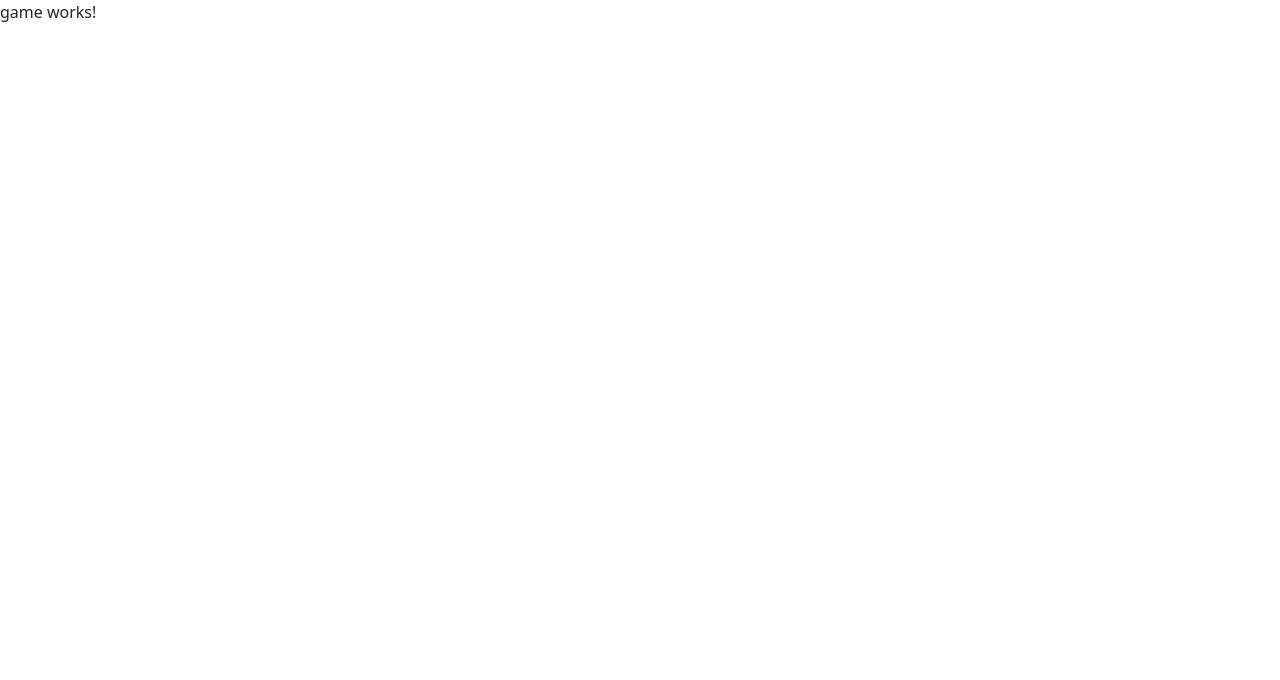
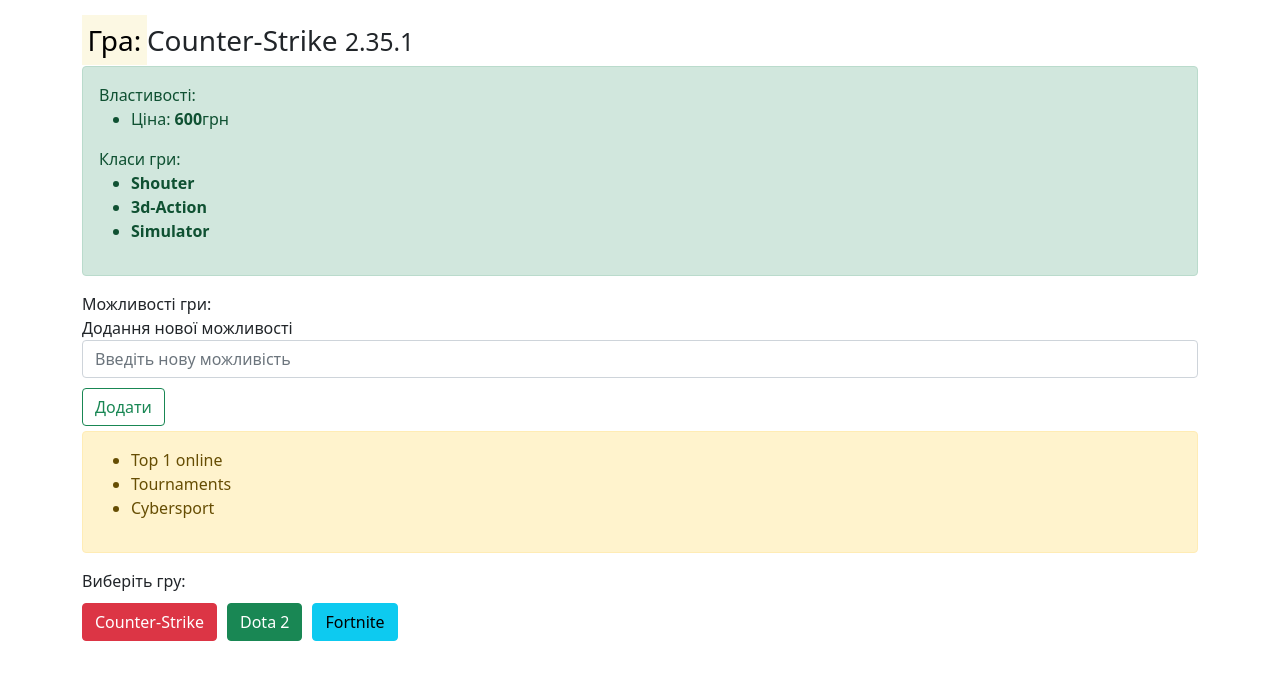
Before and after one commit to Sherma/angularProject, an Angular app: page / in a window 1280 px wide. Shown: the top 680 px of the page. Built offline with nearby package versions, Linux system fonts and the light colour scheme.

Commit message:
add inteface on site

```diff
--- a/src/app/components/game/game.component.css
+++ b/src/app/components/game/game.component.css
@@ -0,0 +1,5 @@
+button{
+  margin-right: 10px;
+  margin-top: 10px;
+  margin-bottom: 5px;
+}
--- a/src/app/components/game/game.component.html
+++ b/src/app/components/game/game.component.html
@@ -1 +1,50 @@
-<p>game works!</p>
+<div class="container">
+  <br />
+  <h3>
+    <mark>Гра:</mark>{{ name }}
+    <small>{{ version }}</small>
+  </h3>
+  <div class="alert alert-success">
+    Властивості:
+    <ul>
+      <li>
+        Ціна: <strong>{{ price }}</strong
+        >грн
+      </li>
+    </ul>
+    Класи гри:
+    <ul>
+      <li>
+        <strong>{{ game_type.ftype }}</strong>
+      </li>
+      <li>
+        <strong>{{ game_type.stype }}</strong>
+      </li>
+      <li>
+        <strong>{{ game_type.ttype }}</strong>
+      </li>
+    </ul>
+  </div>
+  Можливості гри:
+  <form>
+    <div class="form-group">
+<label for="option">Додання нової можливості</label>
+<input type="text" id="option" placeholder="Введіть нову можливість" class="form-control">
+<button type="button" class="btn btn-outline-success">Додати</button>
+    </div>
+  </form>
+  <div class="alert alert-warning">
+    <ul>
+      <li *ngFor="let opt of options">{{ opt }}</li>
+    </ul>
+  </div>
+  Виберіть гру:
+  <br />
+  <button class="btn btn-danger" (click)="gameSelect('cs')">
+    Counter-Strike
+  </button>
+  <button class="btn btn-success" (click)="gameSelect('dota')">Dota 2</button>
+  <button class="btn btn-info" (click)="gameSelect('fortnite')">
+    Fortnite
+  </button>
+</div>
--- a/src/app/components/game/game.component.ts
+++ b/src/app/components/game/game.component.ts
@@ -7,9 +7,71 @@
 })
 export class GameComponent implements OnInit {
 
+    name:string = 'Counter-Strike';
+    price:number = 600;
+    version:string = '2.35.1';
+    game_type!: Game_type;
+    options:string[] | undefined;
+
   constructor() { }
 
   ngOnInit(): void {
+
+this.game_type = {
+  ftype : 'Shouter',
+  stype : '3d-Action',
+  ttype : 'Simulator'
+};
+this.options = ["Top 1 online","Tournaments","Cybersport"];
+  }
+
+  gameSelect(gameName:string){
+    if(gameName=='cs')
+    {
+    this.name = 'Counter-Strike';
+    this.price = 600;
+    this.version = '2.35.1';
+    this.game_type = {
+      ftype : 'Shouter',
+      stype : '3d-Action',
+      ttype : 'Simulator'
+    };
+    this.options = ["Top 1 online","Tournaments","Cybersport"];
+      }
+      else if (gameName == 'dota')
+      {
+        this.name = 'Dota 2';
+        this.price = 100;
+        this.version = '2.00.1';
+        this.game_type = {
+          ftype : 'RPG',
+          stype : '3d-Action',
+          ttype : 'Simulator'
+        };
+        this.options = ["Top 2 online","Tournaments","Cybersport"];
+      }
+      else
+      {
+        this.name = 'Fortnite';
+        this.price = 500;
+        this.version = '1.1.16';
+        this.game_type = {
+          ftype : 'Strategy',
+          stype : '3d-Action',
+          ttype : 'Simulator'
+        };
+        this.options = ["Top 5 online","Tournaments","Cybersport"];
+      }
+
+
   }
 
 }
+
+
+
+interface Game_type{
+  ftype: string;
+  stype: string;
+  ttype: string;
+}
```
